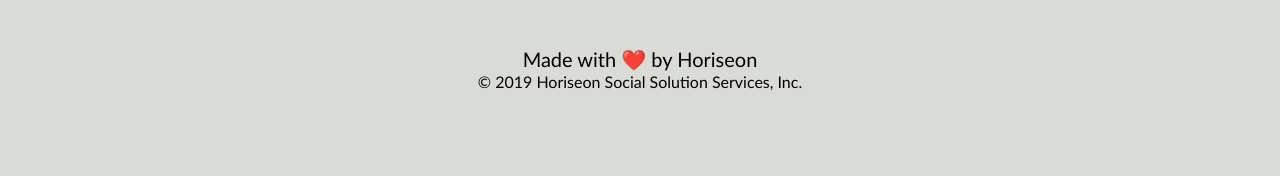
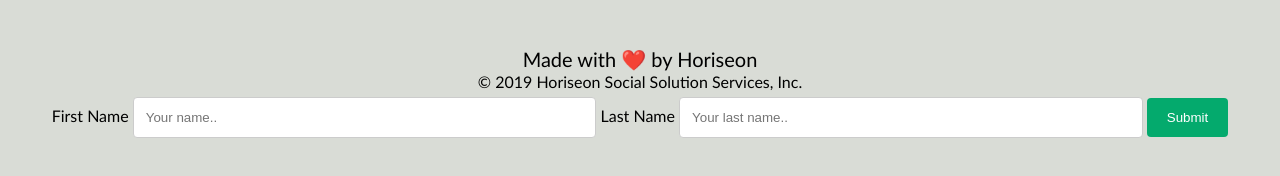
Before and after one commit to JesseBeitler/Project1, a plain HTML site: page urban-octo-telegram-main/Develop/index.html in a window 1280 px wide. Shown: the part 1865-2041 px from the top of the page. Before the commit the page ends 1986 px from the top, so only its background shows below. Drawn offline with Linux system fonts and the light colour scheme.

Commit message:
finished commit

```diff
--- a/urban-octo-telegram-main/Develop/assets/css/style.css
+++ b/urban-octo-telegram-main/Develop/assets/css/style.css
@@ -189,3 +189,36 @@ footer {
 footer h7 {
     font-size: 20px;
 }
+
+input[type=text], select, textarea {
+    width: 38%;
+    padding: 12px;
+    border: 1px solid #ccc;
+    border-radius: 4px;
+    box-sizing: border-box;
+    margin-top: 6px;
+    margin-bottom: 16px;
+    resize: vertical
+  }
+
+
+  input[type=submit] {
+    background-color: #04AA6D;
+    color: white;
+    padding: 12px 20px;
+    border: none;
+    border-radius: 4px;
+    cursor: pointer;
+  }
+
+
+  input[type=submit]:hover {
+    background-color: #45a049;
+  }
+
+
+  .container {
+    border-radius: 5px;
+    background-color: #f2f2f2;
+    padding: 20px;
+  }
--- a/urban-octo-telegram-main/Develop/index.html
+++ b/urban-octo-telegram-main/Develop/index.html
@@ -68,6 +68,17 @@
  <footer>
     <h7>Made with ❤️️ by Horiseon</h7>
     <p>&copy; 2019 Horiseon Social Solution Services, Inc.</p>
+        <form action="action_page.php">
+
+        <label for="fname">First Name</label>
+        <input type="text" id="fname" name="firstname" placeholder="Your name..">
+
+        <label for="lname">Last Name</label>
+        <input type="text" id="lname" name="lastname" placeholder="Your last name..">
+
+        <input type="submit" value="Submit">
+
+        </form>
 </footer>
 
 </body>
```
